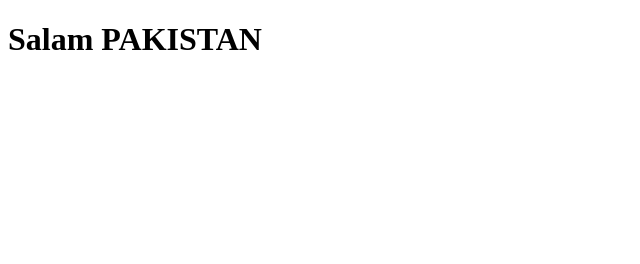
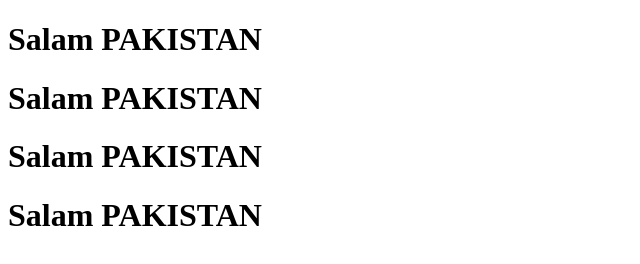
Before and after one commit to IrfanHassan741/my-Pakistan, a plain HTML site: page GitHub/index.html in a window 1280 px wide. Shown: the whole page, without its empty margins (0-640 px from the left). Drawn offline with Linux system fonts and the light colour scheme.

Commit message:
Update website

```diff
--- a/GitHub/index.html
+++ b/GitHub/index.html
@@ -7,6 +7,9 @@
 </head>
 <body>
     <h1>Salam PAKISTAN</h1>
+    <h1>Salam PAKISTAN</h1>
+    <h1>Salam PAKISTAN</h1>
+    <h1>Salam PAKISTAN</h1>
 </body>
 <script src="app.js"></script>
 </html>
```
